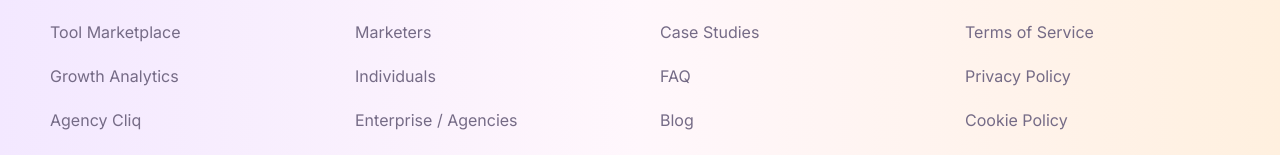
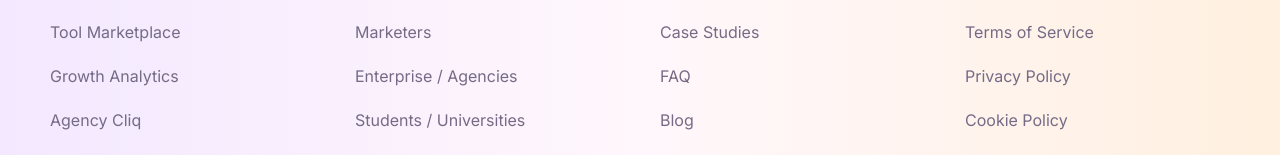
Before and after one commit to ankitkumar-dev07/brand, a React (Vite) app in the folder brandcliqs/client/: page / in a window 1280 px wide. Shown: the part 2755-2910 px from the top of the page. Built offline with nearby package versions, Linux system fonts and the light colour scheme; no server answers.

Commit message:
Update project

```diff
--- a/brandcliqs/client/src/components/Footer.jsx
+++ b/brandcliqs/client/src/components/Footer.jsx
@@ -14,7 +14,6 @@ const footerColumns = [
     title: 'Solutions',
     links: [
       { label: 'Marketers', to: '/solutions' },
-      { label: 'Individuals', to: '/solutions' },
       { label: 'Enterprise / Agencies', to: '/solutions' },
       { label: 'Students / Universities', to: '/solutions' },
     ],
```
